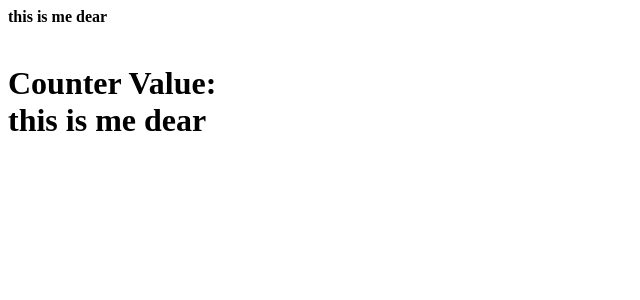
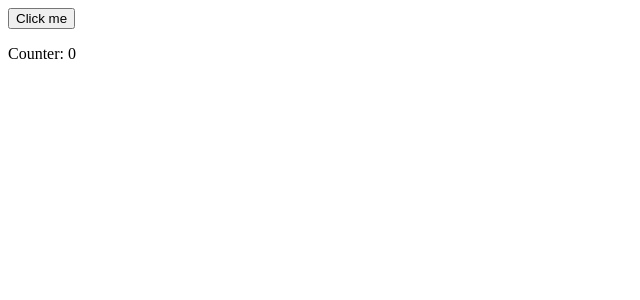
Before and after one commit to sabinAnwar/react-tutoria-, a React app in the folder my-react/: page / in a window 1280 px wide. Shown: the top 300 px of the page, without its empty margins (0-640 px from the left). Built offline with nearby package versions, Linux system fonts and the light colour scheme.

Commit message:
refactor App component to use functional component and hooks for state management

```diff
--- a/my-react/src/components/App.jsx
+++ b/my-react/src/components/App.jsx
@@ -1,5 +1,5 @@
-import React from "react";
-export default class App extends React.Component {
+import React, { useState } from "react";
+export default function App(){
 //   state = {
 //     counterValue: 10,
 //   };
@@ -27,14 +27,25 @@ export default class App extends React.Component {
 //   }
 //   return true; // Allow re-rendering for other cases
 // }
-  render() {
-    return <strong>
-      {this.props.children}
-      <br />
-      {/* <h1>Counter Value: {this.state.counterValue}</h1> */}
-      {/* <h1>Counter Value: {this.props.children}</h1> */}
-      <h1>Counter Value: {this.props.children}</h1>
-      {/* <h1>Counter Value: {this.state.counterValue}</h1> */}
-    </strong>;
-  }
+//   return <strong>
+//     {this.props.children}
+//     <br />
+//     {/* <h1>Counter Value: {this.state.counterValue}</h1> */}
+//     {/* <h1>Counter Value: {this.props.children}</h1> */}
+//     <h1>Counter Value: {this.props.children}</h1>
+//     {/* <h1>Counter Value: {this.state.counterValue}</h1> */}
+//   </strong>;
+// }
+
+    const [counterState, setCounterState] = useState(0);
+
+    return (
+      <div>
+        <button onClick={() => {
+          setCounterState(counterState + 1);
+        }}>Click me</button>
+        <p>Counter: {counterState}</p>
+      </div>
+    );
+
 }
```
